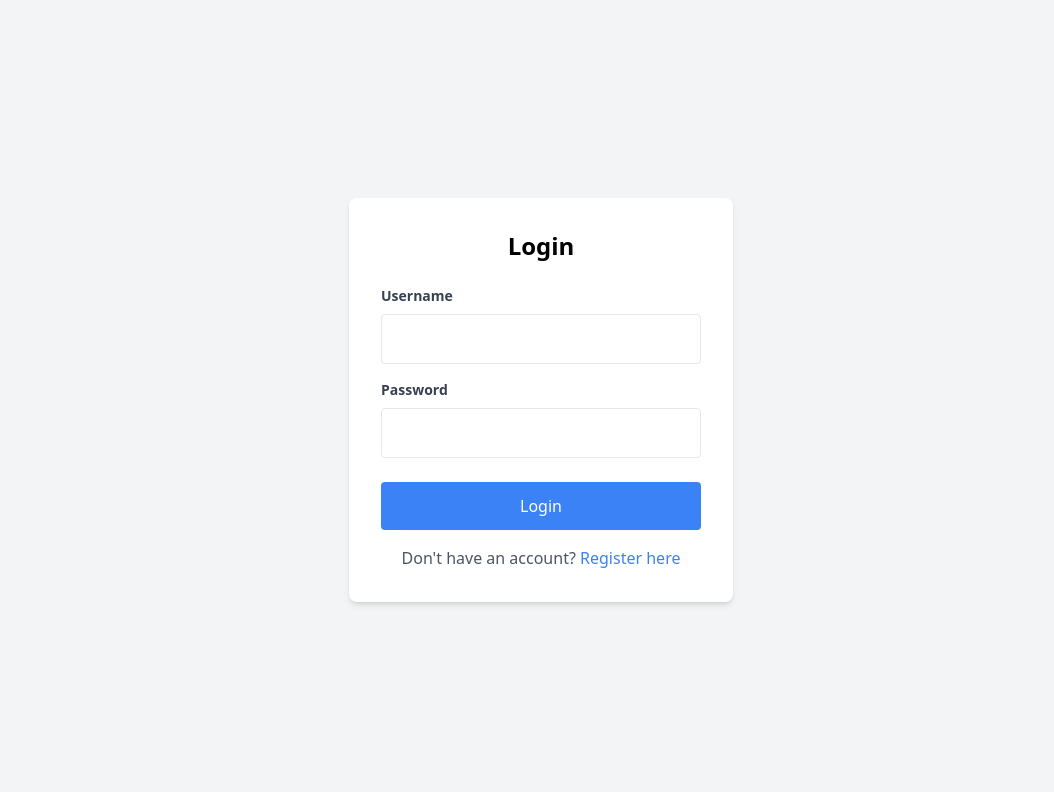
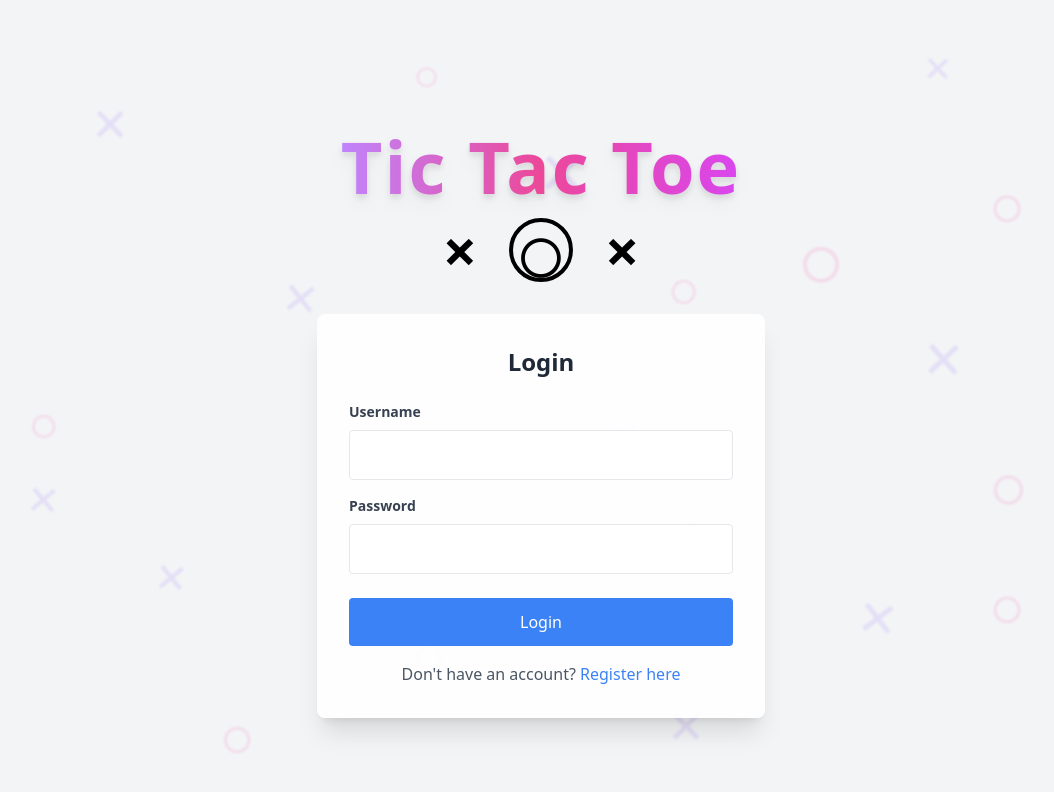
Before and after one commit to chakriyed/agile_tictactoe, a Next.js app: page /login in a window 1280 px wide. Shown: the top 792 px of the page, without its empty margins (99-1153 px from the left). Built offline with nearby package versions, Linux system fonts and the light colour scheme.

Commit message:
better login ui

```diff
--- a/app/login/page.tsx
+++ b/app/login/page.tsx
@@ -30,7 +30,6 @@ export default function LoginPage() {
         setIsSuccess(false);
         return;
       }
-      // Store session (for demo, just use localStorage)
       localStorage.setItem('user', JSON.stringify({ username, userId: data.userId }));
       setIsSuccess(true);
       setMessage('Login successful! Redirecting...');
@@ -44,9 +43,29 @@ export default function LoginPage() {
   };
 
   return (
-    <div className="min-h-screen flex items-center justify-center bg-gray-100">
-      <div className="bg-white p-8 rounded-lg shadow-md w-96">
-        <h1 className="text-2xl font-bold mb-6 text-center">Login</h1>
+    <div className="relative min-h-screen flex items-center justify-center overflow-hidden bg-gray-100">
+      {/* Floating Background Xs and Os */}
+      <FloatingXOBackground />
+
+      <div className="relative z-10 flex flex-col items-center w-full">
+        {/* Logo and Title */}
+        <div className="mt-12 mb-8 flex flex-col items-center select-none">
+          <h1
+            className="text-6xl md:text-7xl font-extrabold text-transparent bg-clip-text bg-gradient-to-r from-purple-400 via-pink-500 to-fuchsia-500 drop-shadow-lg mb-2"
+            style={{ letterSpacing: '2px' }}
+          >
+            Tic Tac Toe
+          </h1>
+          <div className="flex items-center space-x-8 text-5xl md:text-6xl mt-2">
+            <span className="text-black font-bold">×</span>
+            <span className="inline-block rounded-full border-4 border-black w-12 h-12 md:w-16 md:h-16 flex items-center justify-center text-black" style={{ fontWeight: 700, fontSize: '1.5em' }}>○</span>
+            <span className="text-black font-bold">×</span>
+          </div>
+        </div>
+
+        {/* Login Card */}
+        <div className="bg-white bg-opacity-90 p-8 rounded-lg shadow-xl w-full max-w-md">
+          <h2 className="text-2xl font-bold mb-6 text-center text-gray-800">Login</h2>
           {message && (
             <div className={`p-4 rounded mb-6 text-center ${
               isSuccess ? 'bg-green-100 text-green-700' : 'bg-red-100 text-red-700'
@@ -94,5 +113,64 @@ export default function LoginPage() {
           </form>
         </div>
       </div>
+    </div>
   );
 }
+
+// Floating background component
+function FloatingXOBackground() {
+  // More floating Xs and Os, varied positions, sizes, and delays
+  const items = [
+    { type: 'x', top: '10%', left: '15%', size: 60, delay: 0 },
+    { type: 'o', top: '25%', left: '70%', size: 80, delay: 1 },
+    { type: 'x', top: '70%', left: '20%', size: 50, delay: 2 },
+    { type: 'o', top: '60%', left: '60%', size: 70, delay: 0.5 },
+    { type: 'x', top: '40%', left: '80%', size: 65, delay: 1.5 },
+    { type: 'o', top: '80%', left: '40%', size: 55, delay: 2.5 },
+    { type: 'x', top: '15%', left: '50%', size: 75, delay: 1.2 },
+    // Additional for more density
+    { type: 'o', top: '5%', left: '40%', size: 45, delay: 0.3 },
+    { type: 'x', top: '85%', left: '60%', size: 60, delay: 0.7 },
+    { type: 'o', top: '50%', left: '10%', size: 50, delay: 1.7 },
+    { type: 'x', top: '35%', left: '30%', size: 55, delay: 2.2 },
+    { type: 'o', top: '55%', left: '85%', size: 65, delay: 1.1 },
+    { type: 'x', top: '75%', left: '75%', size: 60, delay: 2.7 },
+    { type: 'o', top: '20%', left: '85%', size: 60, delay: 0.8 },
+    { type: 'x', top: '60%', left: '10%', size: 50, delay: 1.9 },
+    { type: 'o', top: '90%', left: '25%', size: 55, delay: 2.3 },
+    { type: 'x', top: '5%', left: '80%', size: 45, delay: 1.3 },
+    { type: 'o', top: '35%', left: '60%', size: 50, delay: 2.8 },
+    { type: 'x', top: '50%', left: '55%', size: 60, delay: 1.5 },
+    { type: 'o', top: '70%', left: '85%', size: 60, delay: 0.4 },
+  ];
+  return (
+    <div className="pointer-events-none absolute inset-0 w-full h-full z-0 overflow-hidden">
+      {items.map((item, i) => (
+        <span
+          key={i}
+          className={`absolute opacity-20 animate-floatXO select-none`}
+          style={{
+            top: item.top,
+            left: item.left,
+            fontSize: item.size,
+            animationDelay: `${item.delay}s`,
+            color: item.type === 'x' ? '#a78bfa' : '#f472b6',
+            filter: 'blur(1px)'
+          }}
+        >
+          {item.type === 'x' ? '×' : '○'}
+        </span>
+      ))}
+      <style jsx global>{`
+        @keyframes floatXO {
+          0% { transform: translateY(0px) scale(1) rotate(0deg); }
+          50% { transform: translateY(-30px) scale(1.08) rotate(8deg); }
+          100% { transform: translateY(0px) scale(1) rotate(0deg); }
+        }
+        .animate-floatXO {
+          animation: floatXO 5s ease-in-out infinite;
+        }
+      `}</style>
+    </div>
+  );
+}
```
Lines whose indentation alone changed are shown as unchanged.
